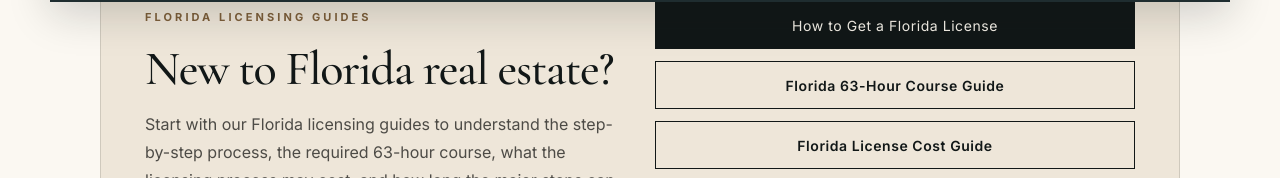
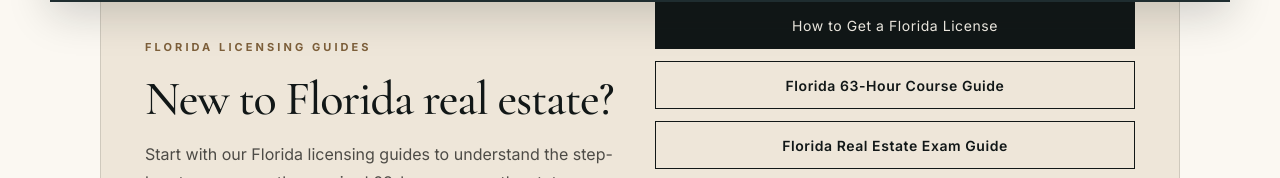
Before and after one commit to BrianLook/Greyson-Institute-Website, a Next.js app: page /courses in a window 1280 px wide. Shown: the part 774-952 px from the top of the page. Built offline with nearby package versions, Linux system fonts and the light colour scheme.

Commit message:
Link Courses page to Florida exam guide

```diff
--- a/app/courses/page.tsx
+++ b/app/courses/page.tsx
@@ -183,8 +183,9 @@ export default function CoursesPage() {
               }}
             >
               Start with our Florida licensing guides to understand the
-              step-by-step process, the required 63-hour course, what the
-              licensing process may cost, and how long the major steps can take.
+              step-by-step process, the required 63-hour course, the state
+              examination, what the licensing process may cost, and how long
+              the major steps can take.
             </p>
           </div>
 
@@ -224,6 +225,24 @@ export default function CoursesPage() {
               }}
             >
               Florida 63-Hour Course Guide
+            </Link>
+
+            <Link
+              href="/florida-real-estate-exam"
+              style={{
+                minHeight: "48px",
+                padding: "0 20px",
+                border: "1px solid #111717",
+                display: "inline-flex",
+                alignItems: "center",
+                justifyContent: "center",
+                fontSize: "14px",
+                fontWeight: 600,
+                letterSpacing: "0.04em",
+                textAlign: "center",
+              }}
+            >
+              Florida Real Estate Exam Guide
             </Link>
 
             <Link
@@ -475,6 +494,29 @@ export default function CoursesPage() {
                   </p>
                 </div>
               )}
+
+              {course.id === "exam-prep" && (
+                <div
+                  style={{
+                    marginTop: "14px",
+                  }}
+                >
+                  <p style={{ margin: 0 }}>
+                    <Link
+                      href="/florida-real-estate-exam"
+                      style={{
+                        textDecoration: "underline",
+                        textUnderlineOffset: "3px",
+                        fontWeight: 600,
+                        color: "#111717",
+                      }}
+                    >
+                      Florida Real Estate Exam: What to Expect and How to
+                      Prepare →
+                    </Link>
+                  </p>
+                </div>
+              )}
             </div>
 
             <span className="coming-soon">
```
